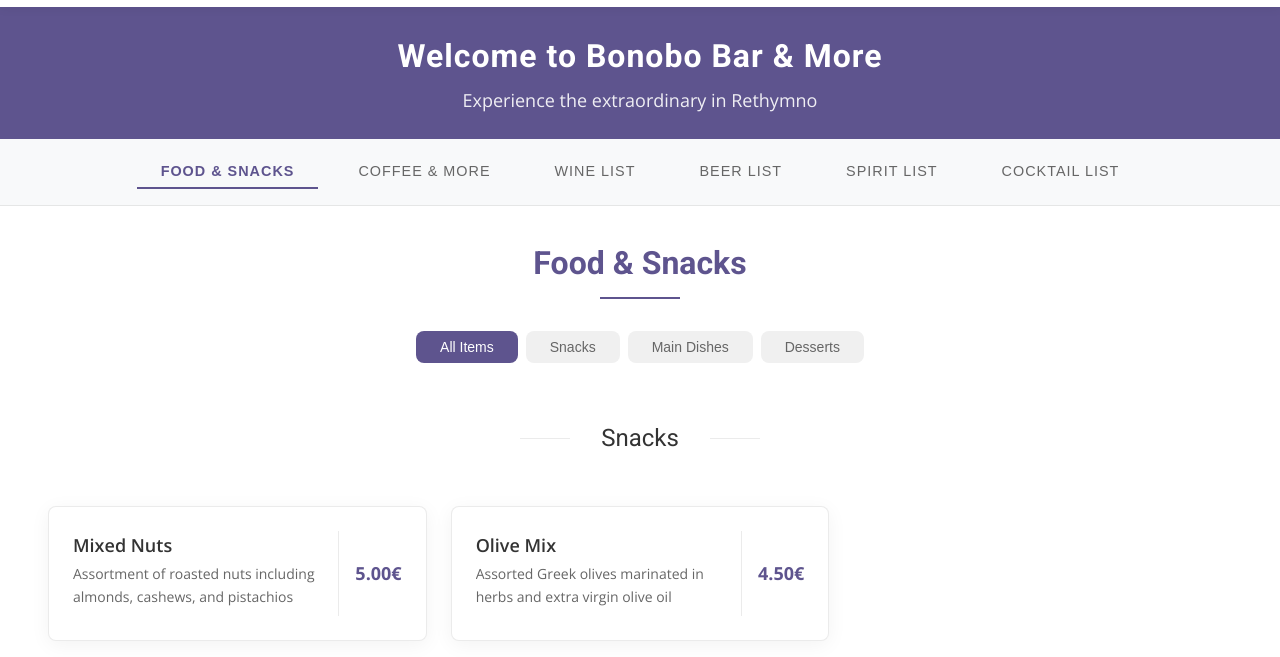
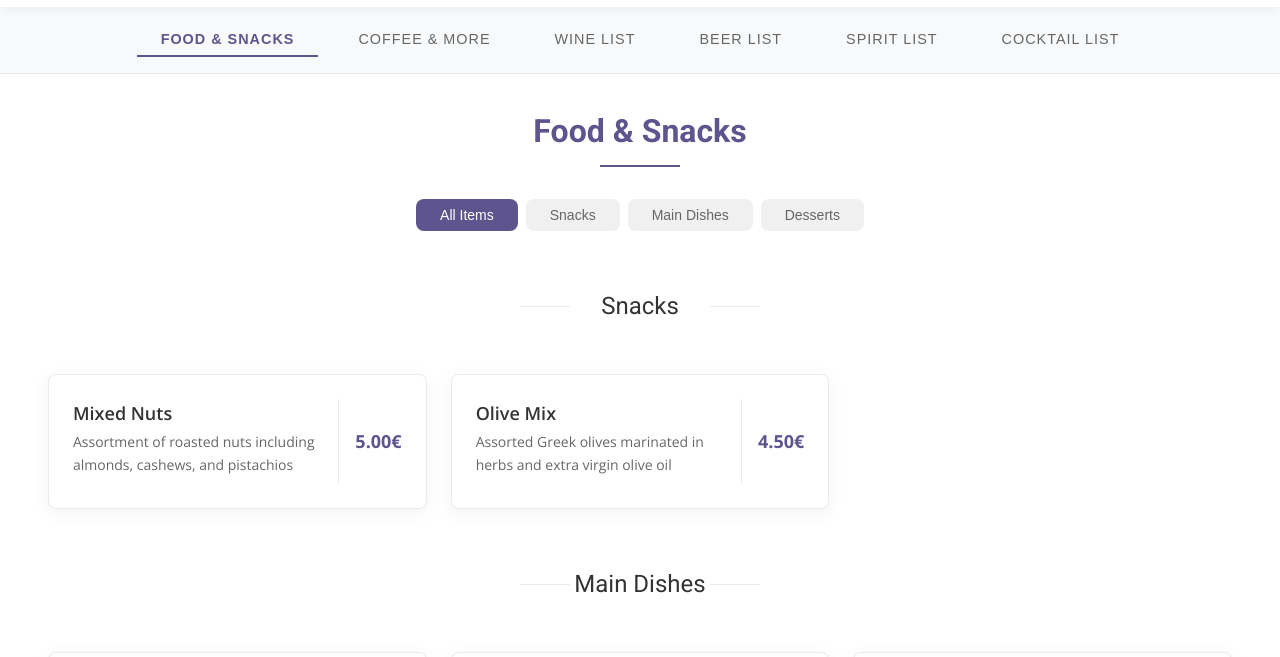
Before and after one commit to Anastasios3/BONOBO_BAR_QRCODE, a plain HTML site: page index.html in a window 1280 px wide. Shown: the part 63-720 px from the top of the page. Drawn offline with nearby package versions, Linux system fonts and the light colour scheme; no server answers.

Commit message:
feat: Remove hero image and welcome section to streamline UI

```diff
--- a/app.js
+++ b/app.js
@@ -135,8 +135,6 @@ const DOM = {
   themeToggle: document.getElementById("theme-toggle"),
   languageToggle: document.getElementById("language-toggle"),
   langOptions: document.querySelectorAll(".lang-option"),
-  welcomeHeading: document.getElementById("welcome-heading"),
-  welcomeSubheading: document.getElementById("welcome-subheading"),
   menuCategories: document.getElementById("menu-categories"),
   scrollIndicator: document.getElementById("scroll-indicator"),
   currentCategoryTitle: document.getElementById("current-category-title"),
@@ -159,9 +157,6 @@ async function initializeApp() {
 
     // Set theme based on user preference
     initializeTheme();
-
-    // Check for hero image and set background
-    await setHeroBackground();
 
     // Determine time-based category order
     determineTimeBasedOrder();
@@ -278,10 +273,6 @@ function changeLanguage(lang) {
 
 function updateUITexts() {
   const texts = AppState.translations[AppState.language];
-
-  // Update welcome section
-  DOM.welcomeHeading.textContent = texts.welcome;
-  DOM.welcomeSubheading.textContent = texts.subheading;
 
   // Update empty message
   DOM.emptyMessage.textContent = texts.emptyMessage;
@@ -422,36 +413,6 @@ async function loadCategoryData(category) {
     console.error(`Error loading ${category} data:`, error);
     AppState.menuData[category] = [];
     return 0;
-  }
-}
-
-// Function to check if hero image exists and set background accordingly
-async function setHeroBackground() {
-  try {
-    // Try to fetch the hero.jpg file
-    const response = await fetch("assets/hero.jpg", { method: "HEAD" });
-
-    if (response.ok) {
-      // If the file exists, use it as background
-      document.querySelector(".compact-banner").style.backgroundImage =
-        "url('assets/hero.jpg')";
-      document.querySelector(".compact-banner").style.backgroundSize = "cover";
-      document.querySelector(".compact-banner").style.backgroundPosition =
-        "center";
-
-      // Add overlay for better text readability
-      const overlay = document.createElement("div");
-      overlay.className = "banner-overlay";
-      document.querySelector(".compact-banner").appendChild(overlay);
-
-      // Ensure the text is visible over the image
-      document.querySelector(".banner-content").style.position = "relative";
-      document.querySelector(".banner-content").style.zIndex = "5";
-      document.querySelector(".compact-banner").style.color = "white";
-    }
-  } catch (error) {
-    console.log("Hero image not found, using default background");
-    // Default background is already set in CSS, no need to do anything
   }
 }
 
--- a/index.html
+++ b/index.html
@@ -53,15 +53,6 @@
       </header>
 
       <main>
-        <section class="compact-banner">
-          <div class="banner-content">
-            <h1 id="welcome-heading">Welcome to Bonobo Bar & More</h1>
-            <p id="welcome-subheading">
-              Experience the extraordinary in Rethymno
-            </p>
-          </div>
-        </section>
-
         <section class="menu-navigation">
           <div class="menu-categories" id="menu-categories">
             <!-- Categories will be dynamically inserted here -->
--- a/styles.css
+++ b/styles.css
@@ -254,46 +254,6 @@ header {
 .lang-option.active {
   color: var(--accent-color);
   font-weight: var(--font-weight-semibold);
-}
-
-/* ======== COMPACT BANNER ======== */
-.compact-banner {
-  background-color: var(--accent-color);
-  padding: var(--spacing-lg) var(--spacing-md);
-  color: white;
-  text-align: center;
-  position: relative;
-}
-
-.banner-overlay {
-  position: absolute;
-  top: 0;
-  left: 0;
-  width: 100%;
-  height: 100%;
-  background: rgba(35, 25, 66, 0.6);
-  z-index: 2;
-}
-
-.banner-content {
-  max-width: 800px;
-  margin: 0 auto;
-  position: relative;
-  z-index: 3;
-}
-
-.compact-banner h1 {
-  font-size: var(--font-size-large);
-  font-weight: var(--font-weight-semibold);
-  margin-bottom: var(--spacing-xs);
-  color: white;
-  letter-spacing: 1px;
-}
-
-.compact-banner p {
-  font-size: var(--font-size-regular);
-  opacity: 0.9;
-  margin: 0;
 }
 
 /* ======== MENU NAVIGATION - IMPROVED MOBILE EXPERIENCE ======== */
@@ -762,14 +722,6 @@ footer {
   .menu-items {
     grid-template-columns: repeat(2, 1fr);
   }
-
-  .compact-banner h1 {
-    font-size: var(--font-size-xlarge);
-  }
-
-  .compact-banner p {
-    font-size: var(--font-size-medium);
-  }
 }
 
 @media (min-width: 768px) {
```
